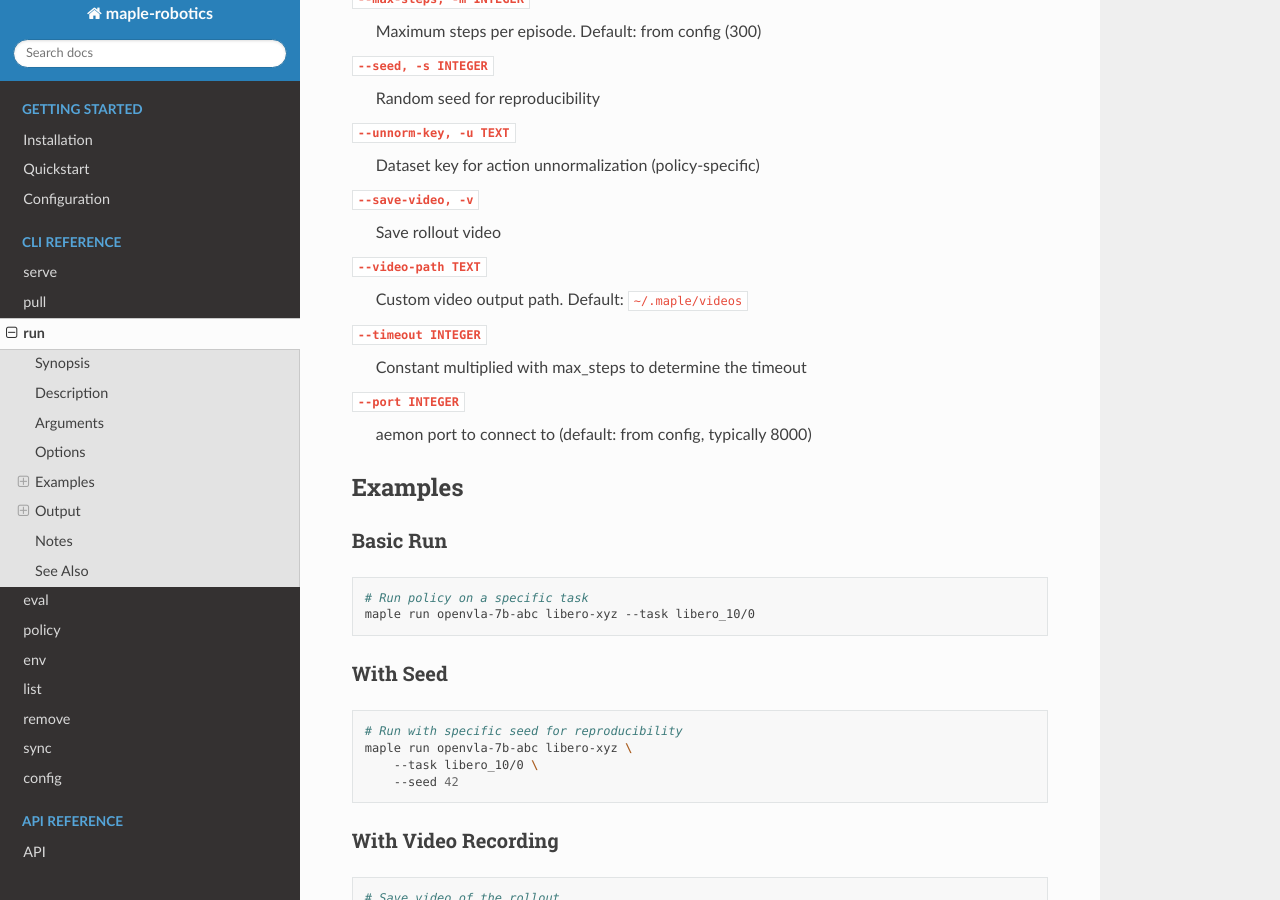
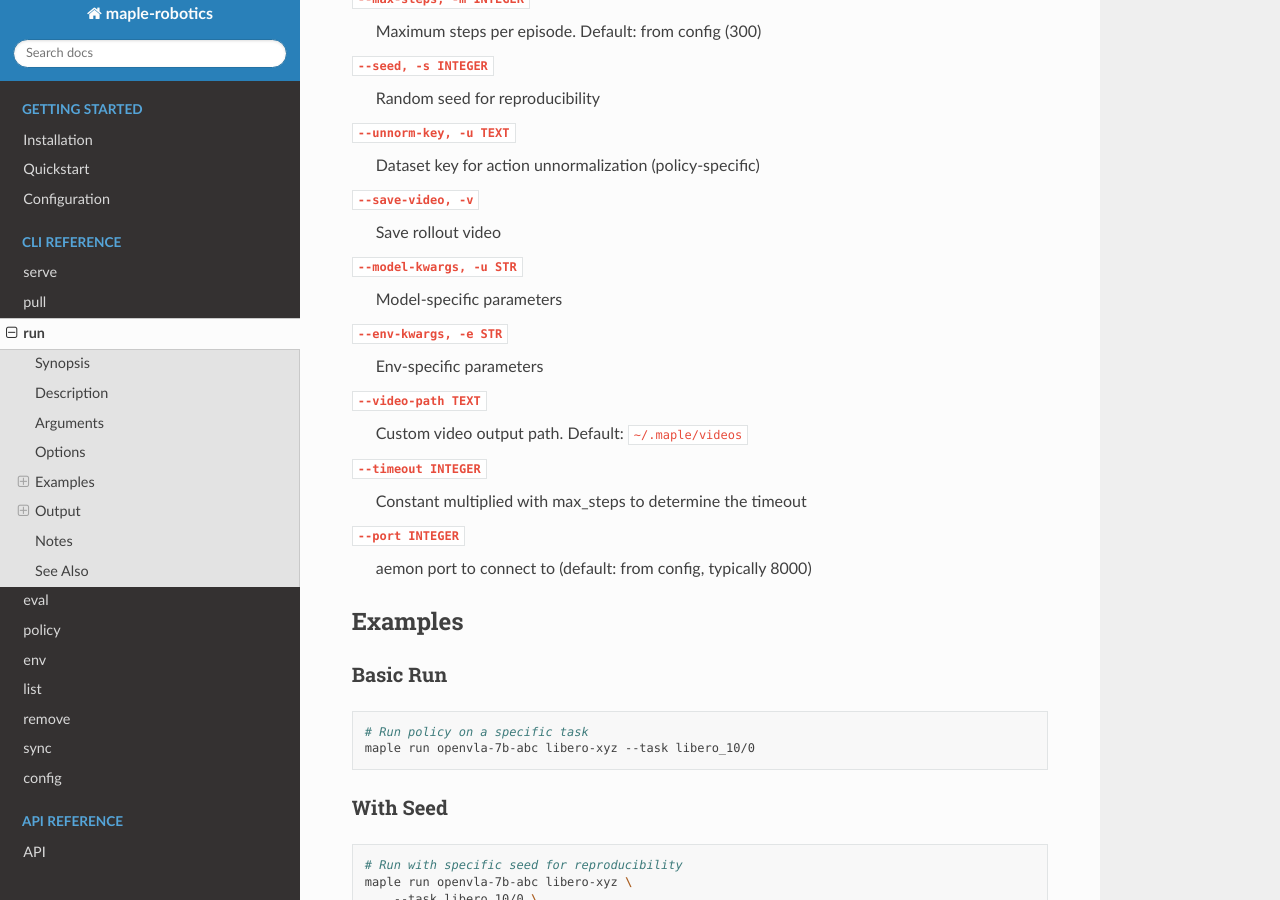
Before and after one commit to Shaswat2001/maple-robotics, a Sphinx documentation site: the page built from docs/source/commands/run.rst, in a window 1280 px wide and 900 px high, scrolled down 890 px. Built offline with Sphinx 7.4.7 and the Read the Docs theme 3.1.0, drawn with Linux system fonts in a browser that asks for light colours.

Commit message:
fix: documentation

```diff
--- a/docs/source/commands/env.rst
+++ b/docs/source/commands/env.rst
@@ -43,6 +43,9 @@ Options
 
 ``--port INTEGER``
     Daemon port to connect to (default: from config, typically 8000)
+
+``--env-kwargs, -e STR``
+    Env-specific parameters
 
 Example
 ^^^^^^^
--- a/docs/source/commands/eval.rst
+++ b/docs/source/commands/eval.rst
@@ -53,6 +53,12 @@ Options
 
 ``--video-dir TEXT``
     Directory for videos. Default: ``~/.maple/videos``
+
+``--model-kwargs, -u STR``
+    Model-specific parameters
+
+``--env-kwargs, -e STR``
+    Env-specific parameters
 
 ``--output, -o PATH``
     Output directory for results. Default: ``~/.maple/results``
--- a/docs/source/commands/run.rst
+++ b/docs/source/commands/run.rst
@@ -47,6 +47,12 @@ Options
 
 ``--save-video, -v``
     Save rollout video
+
+``--model-kwargs, -u STR``
+    Model-specific parameters
+
+``--env-kwargs, -e STR``
+    Env-specific parameters
 
 ``--video-path TEXT``
     Custom video output path. Default: ``~/.maple/videos``
```
